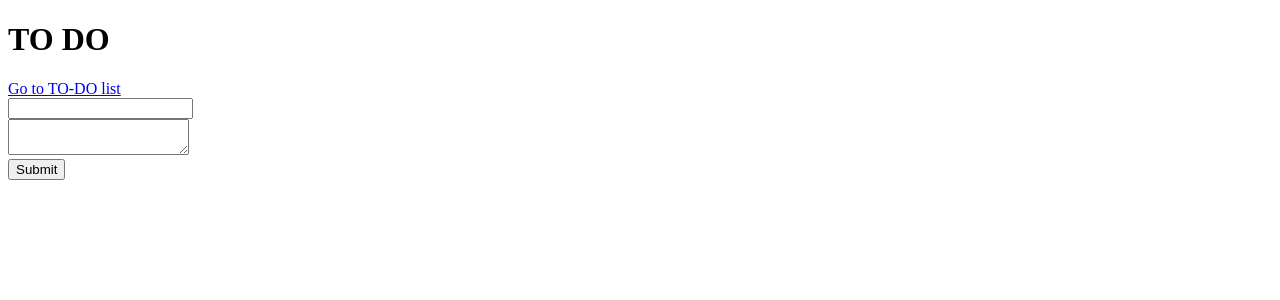
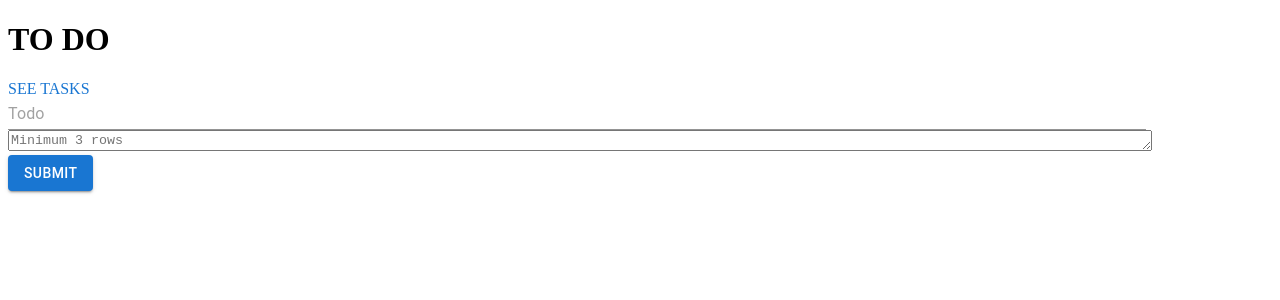
Before and after one commit to zerofille/to_do_vol.2, a React (Create React App) app: page / in a window 1280 px wide. Shown: the top 300 px of the page. Built offline with nearby package versions, Linux system fonts and the light colour scheme.

Commit message:
Add material ui components

```diff
--- a/db.json
+++ b/db.json
@@ -1,22 +1,10 @@
 {
   "tasks": [
-    {
-      "id": 1643106685409,
-      "title": "aszx",
-      "text": "asdfc",
-      "task_status": "in progress"
-    },
-    {
-      "id": 1643106690672,
-      "title": "aqwse",
-      "text": "asdf",
-      "task_status": "planned"
-    },
     {
       "id": 1643106704424,
       "title": "uytre",
       "text": "jhgf",
-      "task_status": "planned"
+      "task_status": "in progress"
     },
     {
       "id": 1643107024112,
@@ -31,9 +19,9 @@
       "task_status": "planned"
     },
     {
-      "id": 1643107943603,
-      "title": "fghj",
-      "text": "ertyu",
+      "id": 1643110783341,
+      "title": "ghhh",
+      "text": "fvv",
       "task_status": "planned"
     }
   ]
--- a/package.json
+++ b/package.json
@@ -5,6 +5,7 @@
   "dependencies": {
     "@emotion/react": "^11.7.1",
     "@emotion/styled": "^11.6.0",
+    "@material-ui/core": "^4.12.3",
     "@mui/icons-material": "^5.3.0",
     "@mui/material": "^5.3.0",
     "@mui/styles": "^5.3.0",
--- a/src/Components/TaskAdder/TaskAdder.tsx
+++ b/src/Components/TaskAdder/TaskAdder.tsx
@@ -6,6 +6,9 @@ import { validationSchema } from '../../utils/validation';
 import { createTask } from '../../app/taskSlice';
 import { TaskStatus } from '../../utils/enums';
 import { FormApi } from 'final-form';
+import Input from '@mui/material/Input';
+import TextareaAutosize from '@mui/material/TextareaAutosize';
+import Button from '@mui/material/Button';
 
 interface MyFormValues {
   title: string
@@ -34,7 +37,14 @@ export const TaskAdder: React.FC = () => {
           <Field name="title">
             {field => (
               <div className="input-row">
-                <input {...field.input} type="text"/>
+                <Input
+                  {...field.input} type="text"
+                  placeholder="Todo"
+                  inputProps={{
+                    'aria-label': 'Description'
+                  }}
+                  style={{width: '90%'}}/>
+
                 {field.meta.touched && field.meta.error && (
                   <span className="error">{field.meta.error}</span>
                 )}
@@ -44,16 +54,20 @@ export const TaskAdder: React.FC = () => {
           <Field name="text">
             {field => (
               <div className="input-row">
-                <textarea {...field.input}  />
+                <TextareaAutosize
+                  {...field.input}
+                  aria-label="minimum height"
+                  placeholder="Minimum 3 rows"
+                  style={{width: '90%'}}
+                />
+
                 {field.meta.touched && field.meta.error && (
                   <span className="error">{field.meta.error}</span>
                 )}
               </div>
             )}
           </Field>
-          <button type="submit">
-            Submit
-          </button>
+          <Button variant="contained" type={"submit"}>Submit</Button>
         </form>
       }
       }
--- a/src/Components/TaskList/TaskList.tsx
+++ b/src/Components/TaskList/TaskList.tsx
@@ -1,6 +1,6 @@
 import React, { useEffect } from 'react';
 import { useAppSelector, useAppDispatch } from '../../app/hooks'
-import { taskState } from '../../app/initialState';
+import { taskState } from './../../app/initialState';
 import Task from '../Task/Task';
 import { getTask } from '../../app/taskSlice';
 import { IData } from '../../app/taskSlice';
--- a/src/Pages/MainPage.tsx
+++ b/src/Pages/MainPage.tsx
@@ -1,13 +1,13 @@
 import React from 'react';
 import { TaskAdder } from '../Components/TaskAdder/TaskAdder';
-import {Link} from 'react-router-dom';
-import TasksPage from './TasksPage';
-
+import Link from '@mui/material/Link';
 function MainPage() {
   return (
     <div>
       <h1>TO DO</h1>
-      <Link to="/mytodos">Go to TO-DO list</Link>
+      <Link href="/#/mytodos" underline="hover">
+        {'SEE TASKS'}
+      </Link>
       <TaskAdder/>
     </div>
   );
--- a/src/Pages/TasksPage.tsx
+++ b/src/Pages/TasksPage.tsx
@@ -1,7 +1,7 @@
 import React from 'react';
 import TasksList from '../Components/TaskList/TaskList';
-import { Link } from 'react-router-dom';
-
+// import { Link } from 'react-router-dom';
+import Link from '@mui/material/Link';
 function TasksPage() {
 
 
@@ -9,7 +9,10 @@ function TasksPage() {
     <div>
       <h1>Tasks here</h1>
       <TasksList/>
-      <Link to="/">Create Task</Link>
+      {/*<Link to="/">Create Task</Link>*/}
+      <Link href="/" underline="hover">
+        {'ADD TASK'}
+      </Link>
     </div>
   );
 }
```
Also changed, not shown: 1 other file (tests, documents, lock files or other folders).
